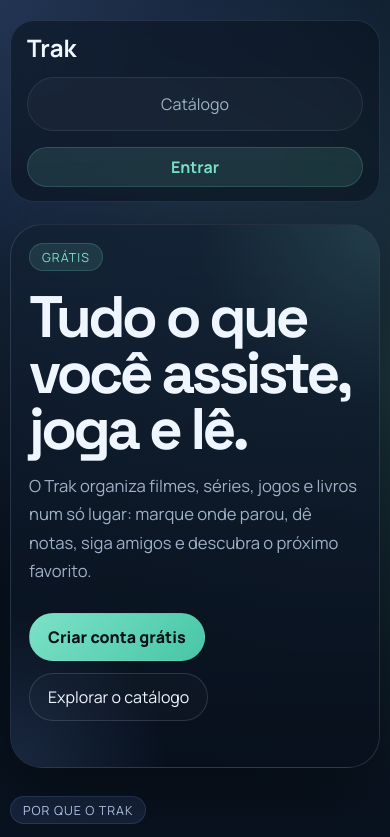
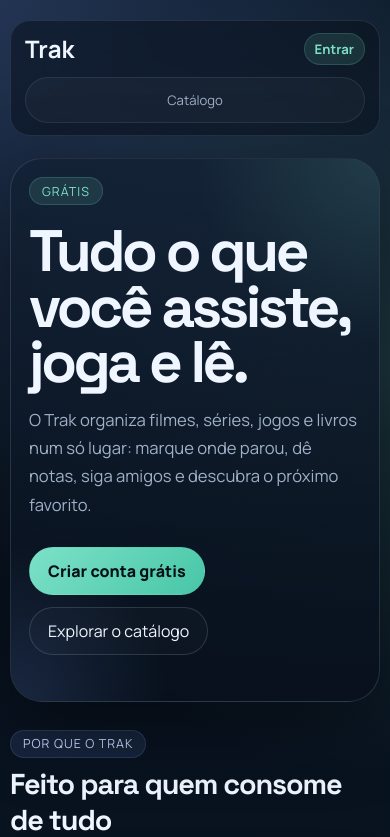
Before and after one commit to Kazeyhaya/Trak, a Next.js app in the folder aplicativos/frontend/: page / in a window 390 px wide. Shown: the top 837 px of the page. Built offline with nearby package versions, Linux system fonts and the light colour scheme; no server answers.

Commit message:
fix: corrige marcacao de episodios, redirecionamento no logout e layout mobile do header

```diff
--- a/aplicativos/frontend/src/componentes/site-header.tsx
+++ b/aplicativos/frontend/src/componentes/site-header.tsx
@@ -3,7 +3,6 @@
 import Link from "next/link";
 import { usePathname, useRouter } from "next/navigation";
 import { useAuth } from "../contextos/auth-context";
-import { ehRotaPrivada } from "../lib/rotas";
 
 export function SiteHeader() {
   const { user, profile, isAdmin, signOut } = useAuth();
@@ -12,9 +11,7 @@
 
   async function handleSignOut() {
     await signOut();
-    if (ehRotaPrivada(pathname)) {
-      router.replace("/entrar");
-    }
+    router.replace("/entrar");
     router.refresh();
   }
   const navItems = [
--- a/aplicativos/frontend/src/styles/pages/social.css
+++ b/aplicativos/frontend/src/styles/pages/social.css
@@ -1,8 +1,4 @@
 /* Navegacao */
-
-.site-nav {
-  flex-wrap: wrap;
-}
 
 .site-nav a[aria-current="page"] {
   color: var(--text);
--- a/aplicativos/frontend/src/styles/responsive.css
+++ b/aplicativos/frontend/src/styles/responsive.css
@@ -1,8 +1,4 @@
 @media (max-width: 980px) {
-  .site-header {
-    border-radius: var(--radius-lg);
-  }
-
   .hero-card,
   .auth-hero,
   .content-hero,
@@ -43,6 +39,79 @@
   }
 }
 
+@media (max-width: 860px) {
+  .site-header {
+    display: grid;
+    grid-template-columns: 1fr auto;
+    grid-template-areas:
+      "brand user"
+      "nav nav";
+    gap: 12px;
+    border-radius: 20px;
+    padding: 12px 14px;
+    align-items: center;
+  }
+
+  .brand-mark {
+    grid-area: brand;
+  }
+
+  .header-user {
+    grid-area: user;
+    display: flex;
+    align-items: center;
+    gap: 8px;
+    justify-content: flex-end;
+  }
+
+  .site-header > .header-cta {
+    grid-area: user;
+    justify-self: end;
+    width: auto;
+  }
+
+  .header-user-email {
+    max-width: 140px;
+    font-size: 0.84rem;
+  }
+
+  .site-nav {
+    grid-area: nav;
+    display: flex;
+    align-items: center;
+    gap: 4px;
+    padding: 4px;
+    border-radius: 999px;
+    width: 100%;
+    overflow-x: auto;
+    scrollbar-width: none;
+    -webkit-overflow-scrolling: touch;
+    flex-wrap: nowrap;
+  }
+
+  .site-nav::-webkit-scrollbar {
+    display: none;
+  }
+
+  .site-nav a {
+    flex: 1 1 0;
+    min-width: fit-content;
+    text-align: center;
+    white-space: nowrap;
+    padding: 0 10px;
+    min-height: 36px;
+    font-size: 0.85rem;
+    width: auto;
+  }
+
+  .header-cta {
+    min-height: 36px;
+    padding: 0 14px;
+    font-size: 0.86rem;
+    width: auto;
+  }
+}
+
 @media (max-width: 640px) {
   .home-shell,
   .auth-shell,
@@ -51,18 +120,20 @@
     padding: 20px 0 40px;
   }
 
-  .site-header {
-    flex-direction: column;
-    align-items: stretch;
+  .header-user-email {
+    max-width: min(110px, 32vw);
+    font-size: 0.8rem;
   }
 
-  .site-nav {
-    justify-content: space-between;
+  .site-nav a {
+    padding: 0 8px;
+    font-size: 0.82rem;
   }
 
-  .site-nav a,
   .header-cta {
-    width: 100%;
+    min-height: 32px;
+    padding: 0 10px;
+    font-size: 0.82rem;
   }
 
   .hero-card {
```
Also changed, not shown: 2 other files (tests, documents, lock files or other folders).
